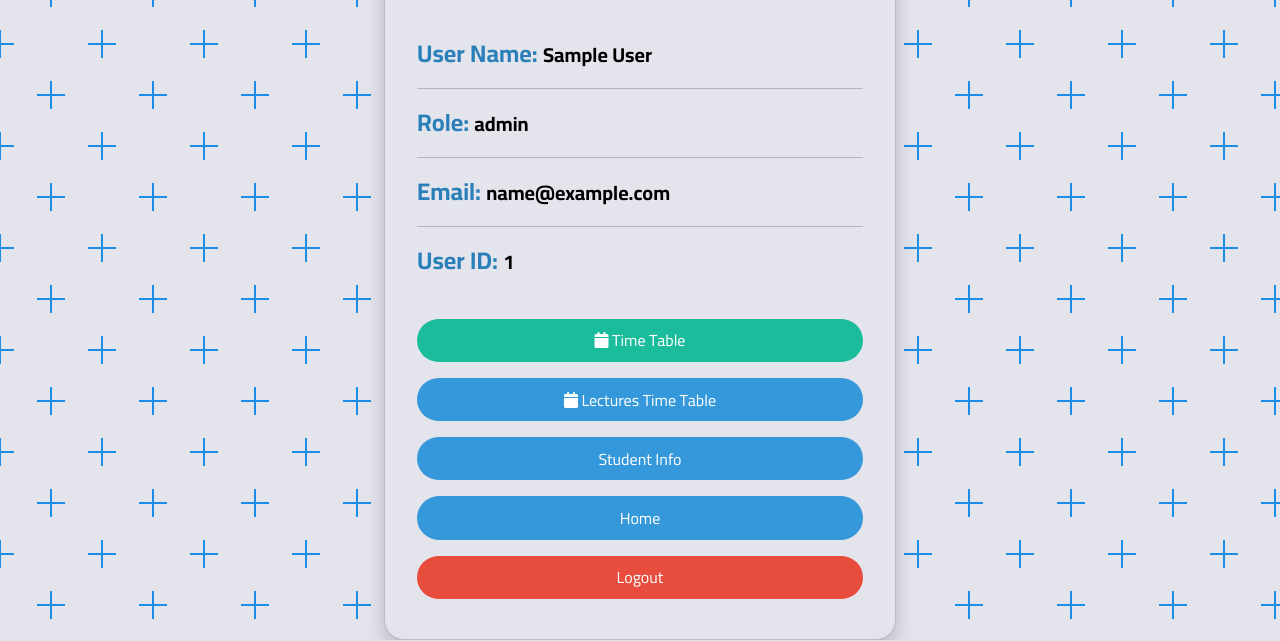
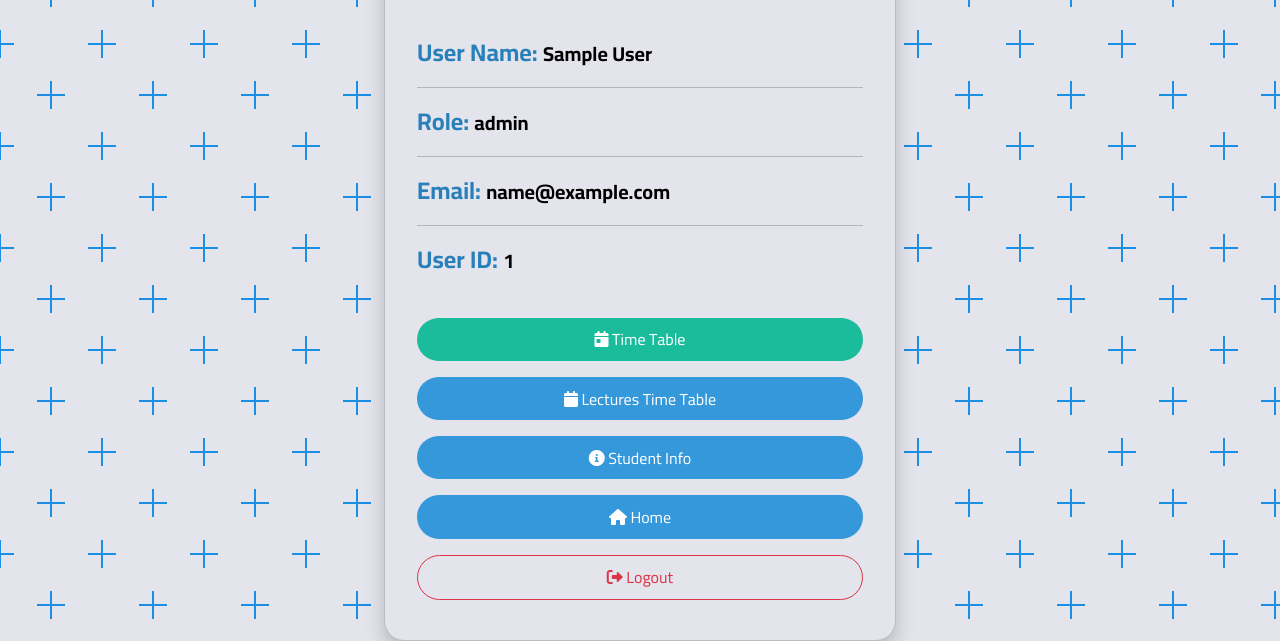
Before and after one commit to mahmoudmatter12/hnu-portal, a plain HTML site: page templates/profile.html in a window 1280 px wide. Shown: the part 160-801 px from the top of the page. Drawn offline with nearby package versions, Linux system fonts and the light colour scheme; sample sign-in values are in the browser's storage.

Commit message:
some icons

```diff
--- a/static/js/scanner.js
+++ b/static/js/scanner.js
@@ -231,7 +231,7 @@ function Attended_Students() {
                 </div>
             </div>
         </div>
-        <button class="btn btn-outline-danger" onclick="removeStudent(${index})">delete</button>
+        <button class="btn btn-outline-danger" onclick="removeStudent(${index})"><i class="fa-solid fa-trash"></i> </button>
     </div>
 `;
 
--- a/static/js/studentsdata.js
+++ b/static/js/studentsdata.js
@@ -75,7 +75,7 @@ function displayStudents(students) {
             </span>
           </div>
           <header class="header">
-            <h5 class="card-title">${highlightSearchMatch(student.name)}</h5>
+            <h5 class="card-title text-center" > <i class="fa-regular fa-user"></i>${highlightSearchMatch(student.name)}</h5>
           </header>
           <h6 class="card-subtitle mb-2 text-muted subheader">
             <i class="fas fa-id-card"></i> ID: ${highlightSearchMatch(
@@ -252,6 +252,7 @@ function DisplayReport(reportCardHTML) {
     const reportModal = new bootstrap.Modal(document.getElementById("report-modal"));
     reportModal.show();
 }
+
 
 
 function openFieldSelectionModal(ssn) {
--- a/static/js/time_table.js
+++ b/static/js/time_table.js
@@ -81,7 +81,7 @@ function populateTimetable(subjects) {
                     timetableCell.style.backgroundColor = 'lightgreen';
                 }
                 if (subject.subject_name != "FREE") {
-                    timetableCell.innerHTML += `<br><button class="btn btn-primary" onclick="redirectToSubject('${subject.subject_name}', '${subject.group}', '${subject.level}')">View Details</button>`;
+                    timetableCell.innerHTML += `<br><button class="btn btn-primary" onclick="redirectToSubject('${subject.subject_name}', '${subject.group}', '${subject.level}')">  View Details</button>`;
                 }
 
             } else {
--- a/templates/profile.html
+++ b/templates/profile.html
@@ -33,13 +33,16 @@
         <!-- Action Buttons -->
         <div>
             <div class="list-group">
-                <button class="btn btn-primary" onclick="time_table()"> <i class="fas fa-calendar"></i> Time Table</button>
+                <button class="btn btn-primary" onclick="time_table()"> <i class="fa-solid fa-calendar-day"></i>
+                    Time Table</button>
                 <button class="btn btn-secondary admin" onclick="Matrix()" title="View Lectures Timetable">
                     <i class="fas fa-calendar"></i> Lectures Time Table
                 </button>
-                <button class="btn btn-secondary admin" onclick="students()">Student Info</button>
-                <button class="btn btn-secondary" onclick="home()">Home</button>
-                <button class="btn btn-danger" onclick="logout()">Logout</button>
+                <button class="btn btn-secondary admin" onclick="students()"> <i class="fa-solid fa-circle-info"></i>
+                    Student Info</button>
+                <button class="btn btn-secondary" onclick="home()"> <i class="fa-solid fa-house"></i> Home</button>
+                <button class="btn btn-outline-danger" onclick="logout()"> <i
+                        class="fa-solid fa-right-from-bracket"></i> Logout</button>
             </div>
 
         </div>
```
Also changed, not shown: templates/display.html (+3 -0 lines), templates/studentsdata.html (+8 -1 lines), templates/time_table.html (+2 -0 lines), important.txt (added).
